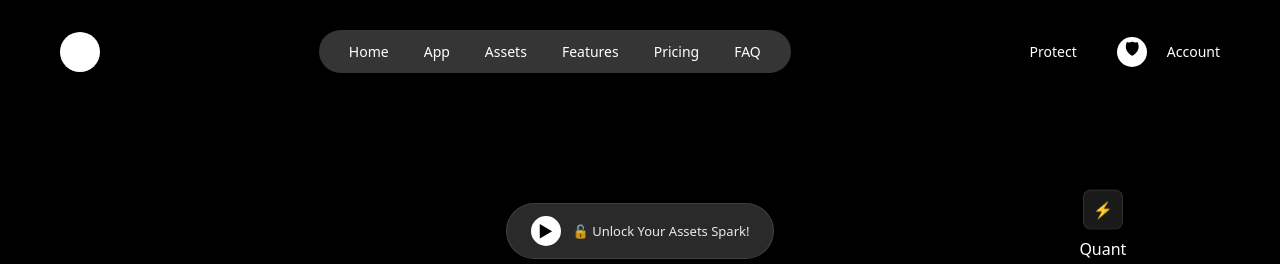
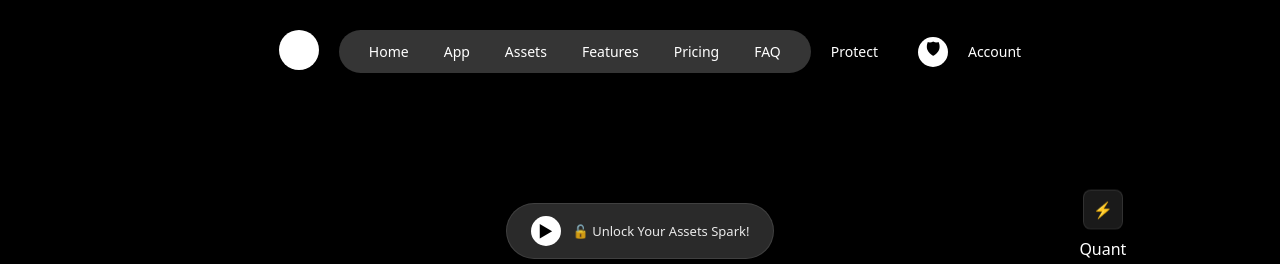
Before and after one commit to montahah/Hero-Section, a plain HTML site: page index.html in a window 1280 px wide. Shown: the top 264 px of the page. Drawn offline with Linux system fonts and the light colour scheme.

Commit message:
Layout and folder fixed

```diff
--- a/HTML/index.html
+++ b/index.html
@@ -26,8 +26,8 @@
         /* Navigation */
         nav{
             display: flex;
-            justify-content: space-between;
-            align-items: center;
+            justify-content: center;
+
             padding: 30px 60px;
             position: relative;
             z-index: 100;
@@ -36,6 +36,7 @@
         .logo{
             width: 40px;
             height: 40px;
+            margin: 0 20px;
             background: white;
             border-radius: 50%;
             display: flex;
@@ -44,8 +45,6 @@
         }
         .nav-center{
             display: flex;
-            /* align-items: center; */
-
             gap: 35px;
             background: #353535;
             padding: 12px 30px;
```
Also changed, not shown: CSS/styles.css (deleted).
